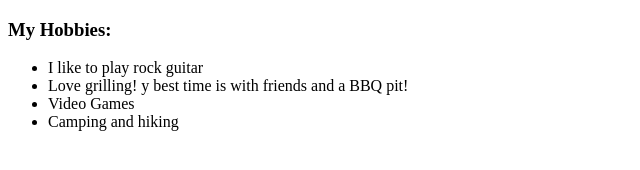
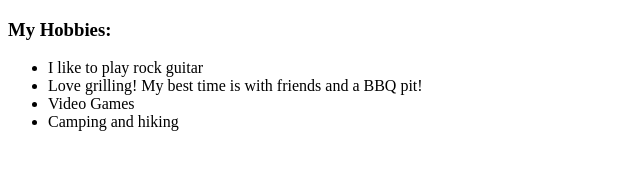
Before and after one commit to joebenitezm/resume, a plain HTML site: page public/hobbies.html in a window 1280 px wide. Shown: the full height of the page, 0-640 px from the left. Drawn offline with Linux system fonts and the light colour scheme.

Commit message:
Update hobbies.html

```diff
--- a/public/hobbies.html
+++ b/public/hobbies.html
@@ -9,7 +9,7 @@
     <h3>My Hobbies:</h3>
     <ul>
             <li>I like to play rock guitar</li>
-            <li>Love grilling! y best time is with friends and a BBQ pit!</li>
+            <li>Love grilling! My best time is with friends and a BBQ pit!</li>
             <li>Video Games</li>
             <li>Camping and hiking</li>
     </ul>
```
